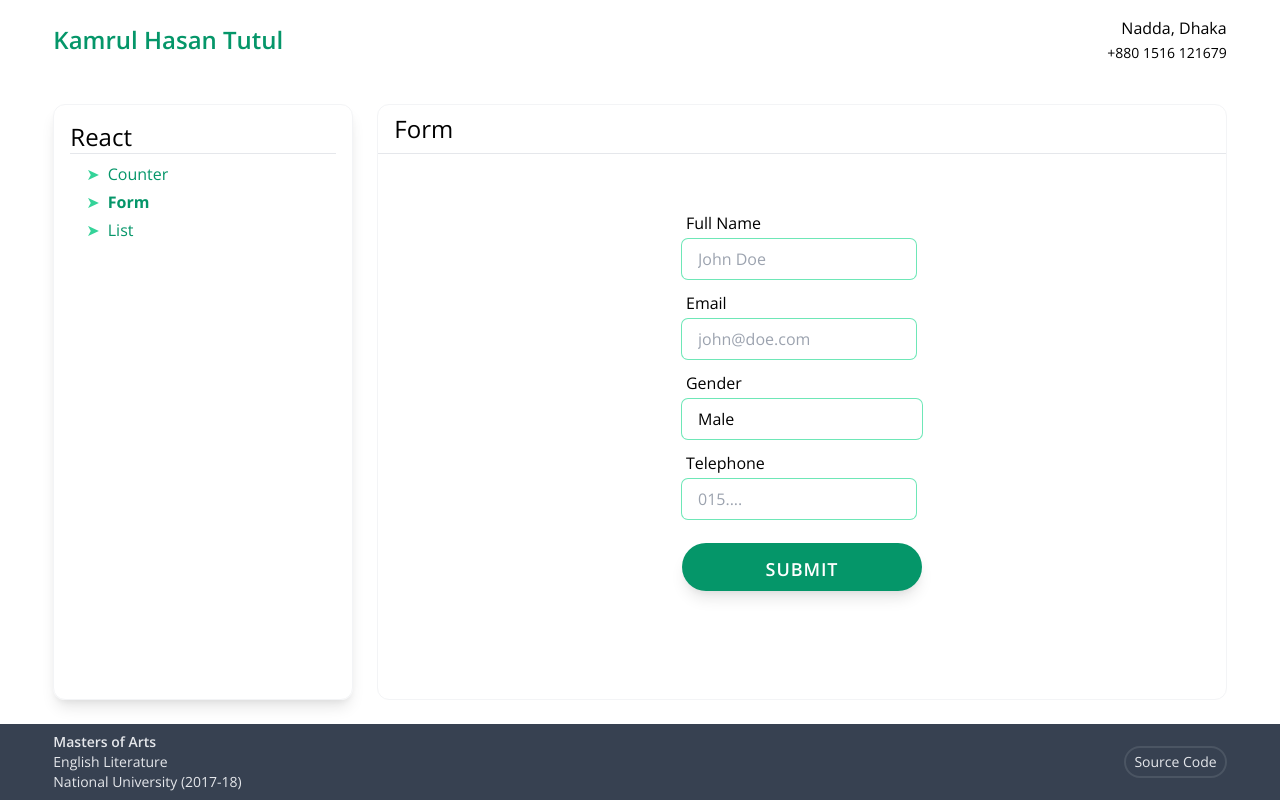
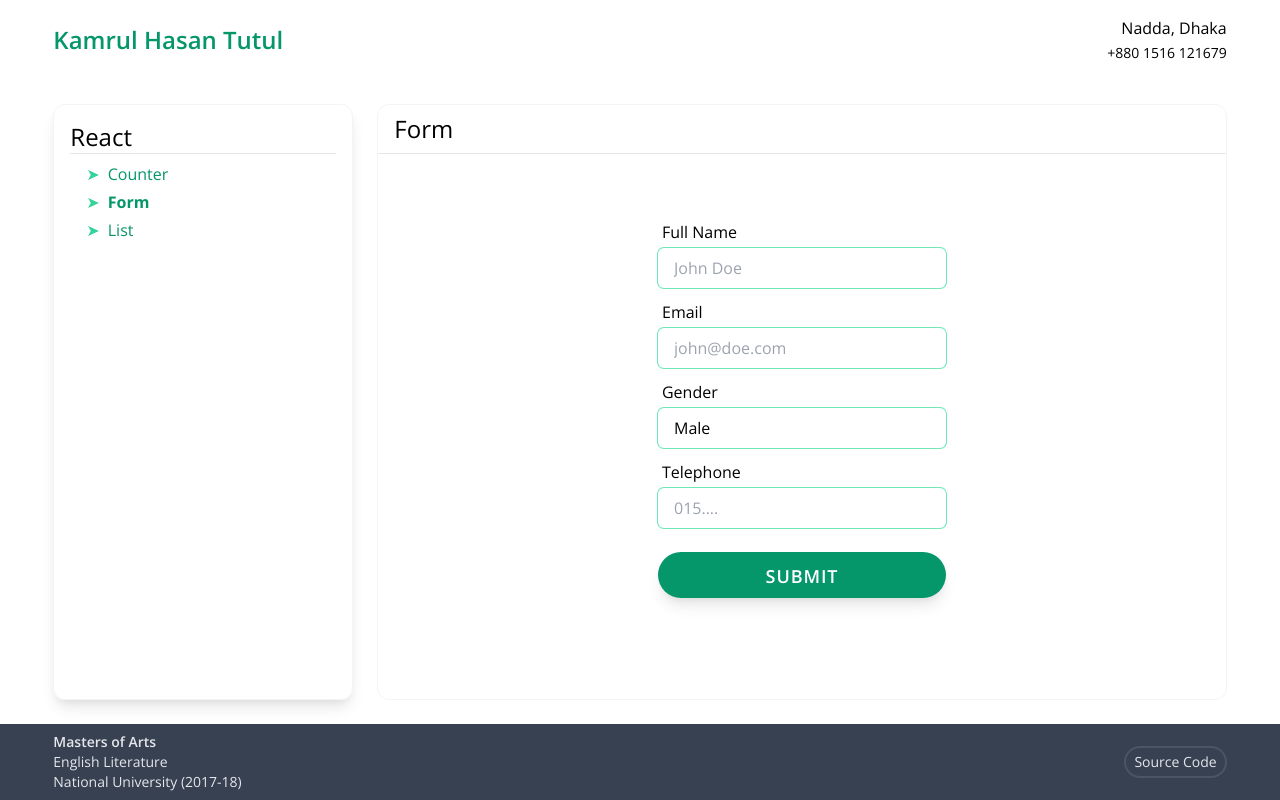
Before and after one commit to TutulDevs/react-test-disl, a React (Create React App) app: page /form in a window 1280 px wide. Built offline with nearby package versions, Linux system fonts and the light colour scheme; no server answers.

Commit message:
Form: restyled

```diff
--- a/src/Pages/Form.js
+++ b/src/Pages/Form.js
@@ -2,6 +2,15 @@ import { useContext, useRef } from "react";
 import { useHistory } from "react-router";
 import PageHeader from "../components/UI/PageHeader";
 import AppContext from "../store/AppContext";
+
+// classes
+const classes = {
+  form: `flex flex-col justify-center items-center p-4 pt-8 h-5/6`,
+  formControl: `w-full sm:w-72 mt-3`,
+  formLabel: `block mb-1 ml-1`,
+  formInput: `w-full py-2 px-4 rounded-md outline-none ring-1 focus:ring-4 ring-green-300 bg-white duration-300`,
+  button: `w-full py-2 pt-2.5 px-6 bg-green-600 text-white text-lg font-semibold  tracking-wider rounded-full shadow-lg hover:shadow-none`,
+};
 
 const Form = () => {
   // input refs
@@ -53,13 +62,10 @@ const Form = () => {
       <PageHeader title="Form" />
 
       {/* Form components */}
-      <form
-        onSubmit={handleSubmit}
-        className="flex flex-col justify-center items-center p-4 h-5/6"
-      >
+      <form onSubmit={handleSubmit} className={classes.form}>
         {/* Name formControl */}
-        <div className="w-60 mt-3 formControl">
-          <label htmlFor="name" className="block mb-1 ml-1">
+        <div className={classes.formControl}>
+          <label htmlFor="name" className={classes.formLabel}>
             Full Name
           </label>
           <input
@@ -69,13 +75,13 @@ const Form = () => {
             id="name"
             required
             placeholder="John Doe"
-            className="rounded-md ring-1 ring-green-300 py-2 px-4"
+            className={classes.formInput}
           />
         </div>
 
         {/* Email formControl */}
-        <div className="w-60 mt-3 formControl">
-          <label htmlFor="email" className="block mb-1 ml-1">
+        <div className={classes.formControl}>
+          <label htmlFor="email" className={classes.formLabel}>
             Email
           </label>
           <input
@@ -85,13 +91,13 @@ const Form = () => {
             id="email"
             required
             placeholder="john@doe.com"
-            className="rounded-md ring-1 ring-green-300 py-2 px-4"
+            className={classes.formInput}
           />
         </div>
 
         {/* Gender formControl */}
-        <div className="w-60 mt-3 formControl">
-          <label htmlFor="gender" className="block mb-1 ml-1">
+        <div className={classes.formControl}>
+          <label htmlFor="gender" className={classes.formLabel}>
             Gender
           </label>
           <select
@@ -99,7 +105,7 @@ const Form = () => {
             name="gender"
             id="gender"
             required
-            className="w-60 bg-white rounded-md ring-1 ring-green-300 py-2 px-4 appearance-none"
+            className={`${classes.formInput} appearance-none`}
           >
             <option value="male">Male</option>
             <option value="female">Female</option>
@@ -107,8 +113,8 @@ const Form = () => {
         </div>
 
         {/* Phone formControl */}
-        <div className="w-60 mt-3 formControl">
-          <label htmlFor="phone" className="block mb-1 ml-1">
+        <div className={classes.formControl}>
+          <label htmlFor="phone" className={classes.formLabel}>
             Telephone
           </label>
           <input
@@ -118,16 +124,13 @@ const Form = () => {
             id="phone"
             required
             placeholder="015...."
-            className="rounded-md ring-1 ring-green-300 py-2 px-4 appearance-none"
+            className={`${classes.formInput} appearance-none`}
           />
         </div>
 
         {/* Button formControl */}
-        <div className="w-60 mt-6 formControl text-center">
-          <button
-            type="submit"
-            className="w-full tracking-wider py-2 pt-3 px-6 bg-green-600 text-white text-lg font-semibold  rounded-full shadow-lg hover:shadow-none"
-          >
+        <div className={`${classes.formControl} mt-6 text-center`}>
+          <button type="submit" className={classes.button}>
             SUBMIT
           </button>
         </div>
```
